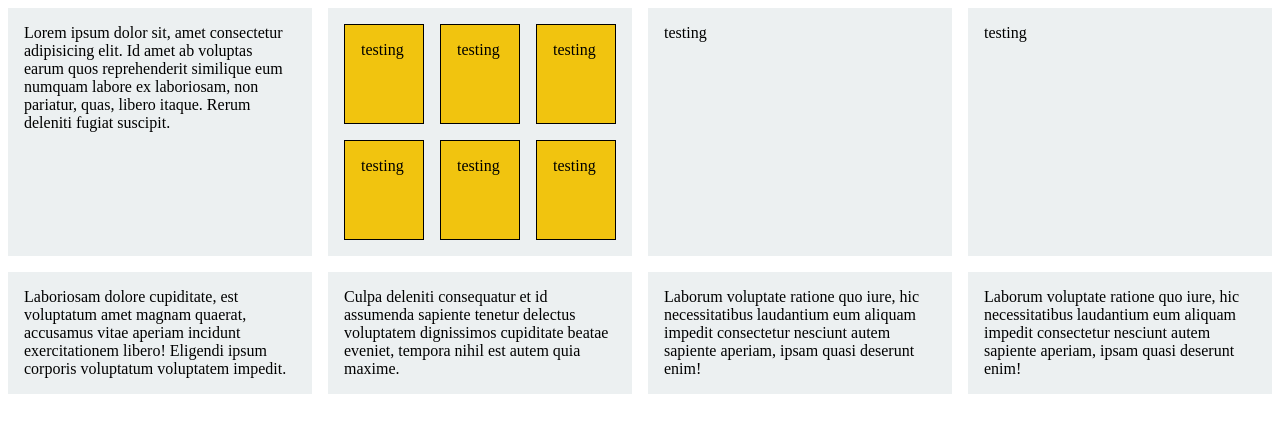
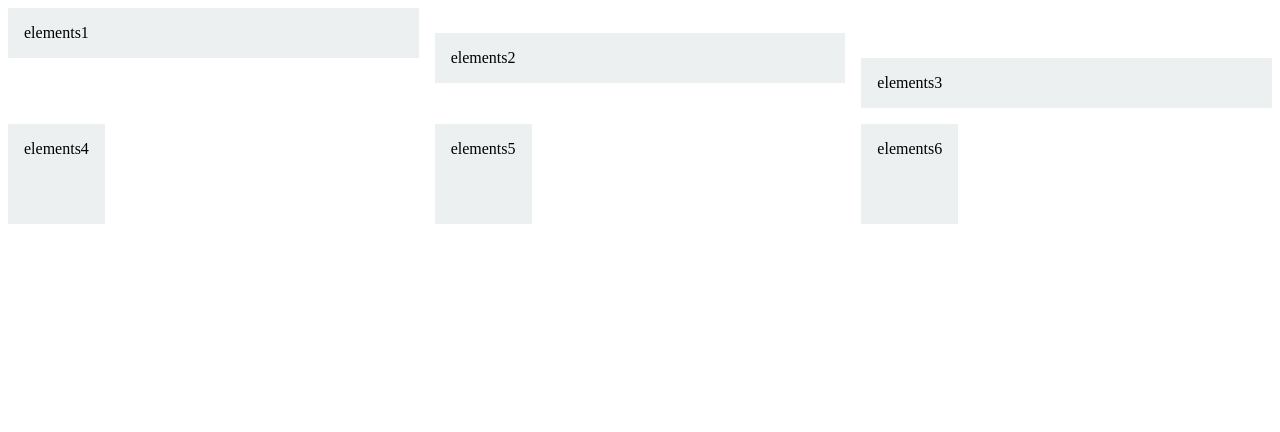
Before and after one commit to LuisF543678/-CSS-layout-practices, a plain HTML site: page Grid Layout/index.html in a window 1280 px wide. Drawn offline with Linux system fonts and the light colour scheme.

Commit message:
use rules css [align-self - justify-self]

```diff
--- a/Grid Layout/grid.css
+++ b/Grid Layout/grid.css
@@ -3,9 +3,10 @@
     /* grid-template-columns: 200px 200px 400px;
     grid-template-rows: auto 100px;
     row-gap: 1em; */
-    grid-template-columns: repeat(4, 1fr);
+    grid-template-columns: repeat(3, 1fr);
     gap:1em;
-    grid-template-rows: minmax(20px, auto);
+    grid-auto-rows: minmax(100px, auto);
+    align-items: stretch;
 
 }
 
@@ -18,7 +19,7 @@
     border: 1px solid #f1c40f;
 }
 
-.nested-grid {
+/* .nested-grid {
     display:grid;
     grid-template-columns: repeat(3, 1fr);
     grid-auto-rows: 100px;
@@ -29,4 +30,28 @@
     border: 1px solid #000000;
     background: #f1c40f;
     padding: 1em;
+} */
+
+.elements1 {
+    align-self: start;
 }
+
+.elements2 {
+    align-self: center;
+}
+
+.elements3 {
+    align-self:end;
+}
+
+.elements4{
+    justify-self: start;
+}
+
+.elements5{
+    justify-self: start;
+}
+
+.elements6{
+    justify-self: start;
+}
--- a/Grid Layout/index.html
+++ b/Grid Layout/index.html
@@ -12,27 +12,12 @@
 <body>
 
     <div class="grid">
-        <div class="">Lorem ipsum dolor sit, amet consectetur adipisicing elit. Id amet ab voluptas earum quos reprehenderit similique eum numquam labore ex laboriosam, non pariatur, quas, libero itaque. Rerum deleniti fugiat suscipit.</div>
-        <div class="nested-grid">
-            <div class="">testing</div>
-            <div class="">testing</div>
-            <div class="">testing</div>
-            <div class="">testing</div>
-            <div class="">testing</div>
-            <div class="">testing</div>
-        </div>
-        <div class="">testing</div>
-        <div class="">testing</div>
-
-        <div class="">Laboriosam dolore cupiditate, est voluptatum amet magnam quaerat, accusamus vitae aperiam incidunt
-            exercitationem libero! Eligendi ipsum corporis voluptatum voluptatem impedit.</div>
-        <div class="">Culpa deleniti consequatur et id assumenda sapiente tenetur delectus voluptatem dignissimos
-            cupiditate beatae eveniet, tempora nihil est autem quia maxime.</div>
-        <div class="">Laborum voluptate ratione quo iure, hic necessitatibus laudantium eum aliquam impedit consectetur
-            nesciunt autem sapiente aperiam, ipsam quasi deserunt enim!</div>
-            <div class="">Laborum voluptate ratione quo iure, hic necessitatibus laudantium eum aliquam impedit consectetur
-                nesciunt autem sapiente aperiam, ipsam quasi deserunt enim!</div>
-
+        <div class="elements1">elements1</div>
+        <div class="elements2">elements2</div>
+        <div class="elements3">elements3</div>
+        <div class="elements4">elements4</div>
+        <div class="elements5">elements5</div>
+        <div class="elements6">elements6</div>
     </div>
 
 </body>
```
